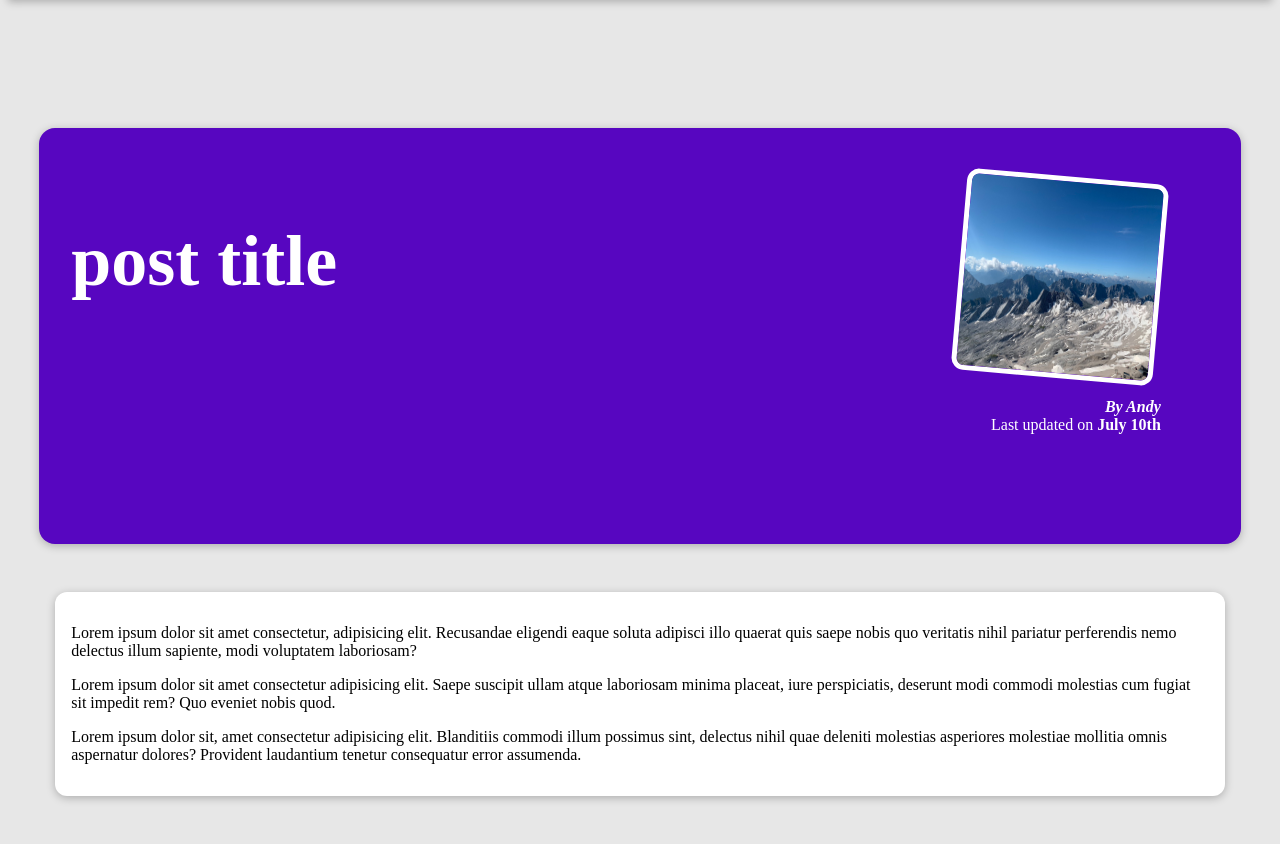
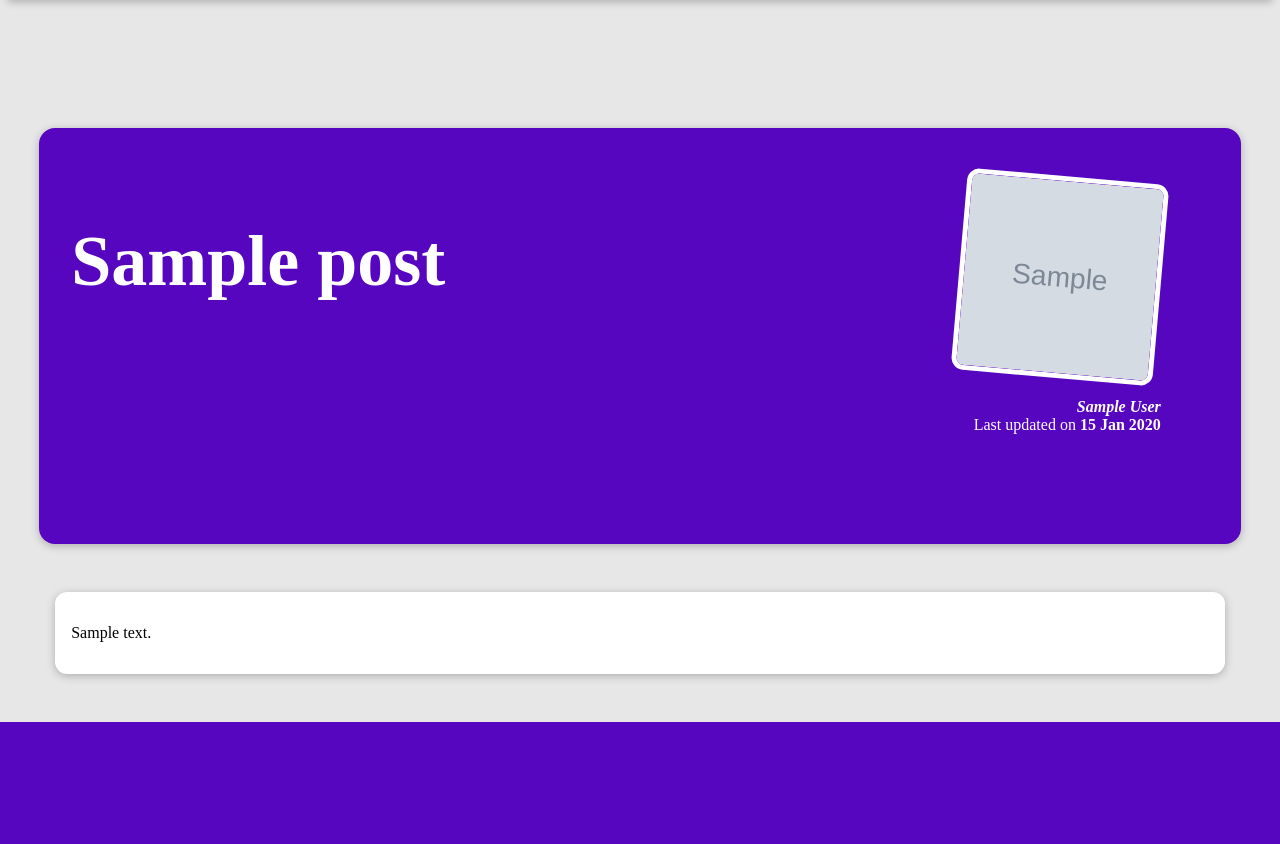
Before and after one commit to moktan456/my_site, a Django app: template blog/templates/blog/post-detail.html in a window 1280 px wide. Shown: the part 98-942 px from the top of the page. After the commit the page ends 820 px from the top, so only its background shows below. Run offline with Django 5.2, Linux system fonts and the light colour scheme; the template is opened without the code that fills it: most values are stand-ins (such as "Sample title", 1, 10 or a date in 2020); grey boxes marked "Sample" are stand-in pictures.

Commit message:
Views and templates updated

```diff
--- a/blog/templates/blog/all-posts.html
+++ b/blog/templates/blog/all-posts.html
@@ -10,7 +10,10 @@
 <section id='all-posts'>
     <h2>My Collected Posts</h2>
     <ul>
-       {% include "blog/includes/post.html" %}
+        {% for post in  all_posts%}
+        {% include "blog/includes/post.html" %}
+        {% endfor %}
+
     </ul>
 </section>
 {% endblock content %}
--- a/blog/templates/blog/includes/post.html
+++ b/blog/templates/blog/includes/post.html
@@ -1,8 +1,8 @@
 {% load static %}
 <li>
     <article class='post'>
-        <a href=" {% url "post-detail" "the-mountain" %} ">
-            <img src="{%static 'blog/images/'|add:post.image%}" alt="mountain hiking">
+        <a href=" {% url "post-detail" post.slug %} ">
+            <img src="{%static 'blog/images/'|add:post.image%}" alt="{{post.title}}">
             <div class="post_content">
                 <h3>{{post.title}}</h3>
                 <p>{{post.excerpt}}</p>
--- a/blog/templates/blog/post-detail.html
+++ b/blog/templates/blog/post-detail.html
@@ -3,7 +3,7 @@
 {% block title %}
 
 {% endblock title %}
-This post title
+{{post.title}}
 {% block css_files %}
 <link rel="stylesheet" href=" {% static "blog/post-detail.css" %} ">
 {% endblock css_files %}
@@ -12,24 +12,19 @@ This post title
 {% block content %}
 <section id="summary">
 <h2>
-    post title
+    {{post.title}}
 
 </h2>
 <article>
-    <img src=" {% static "blog/images/mountains.jpg" %} " alt="Post title">
-    <address>By Andy</address>
+    <img src=" {% static "blog/images/"|add:post.image %} " alt="{{post.title}}">
+    <address>{{post.author|title}}</address>
     <div>
-        Last updated on <time>July 10th</time>
+        Last updated on <time>{{post.date|date:"d M Y"}}</time>
     </div>
 </article>
 </section>
 <main>
-    <p>
-        Lorem ipsum dolor sit amet consectetur, adipisicing elit. Recusandae eligendi eaque soluta adipisci illo quaerat quis saepe nobis quo veritatis nihil pariatur perferendis nemo delectus illum sapiente, modi voluptatem laboriosam?
-
-    </p>
-    <p>Lorem ipsum dolor sit amet consectetur adipisicing elit. Saepe suscipit ullam atque laboriosam minima placeat, iure perspiciatis, deserunt modi commodi molestias cum fugiat sit impedit rem? Quo eveniet nobis quod.</p>
-    <p>Lorem ipsum dolor sit, amet consectetur adipisicing elit. Blanditiis commodi illum possimus sint, delectus nihil quae deleniti molestias asperiores molestiae mollitia omnis aspernatur dolores? Provident laudantium tenetur consequatur error assumenda.</p>
+    {{post.content|linebreaks}}
 </main>
 
 {% endblock content %}
```
Also changed, not shown: blog/views.py (+8 -2 lines), templates/404.html (added, +9 -0 lines).
